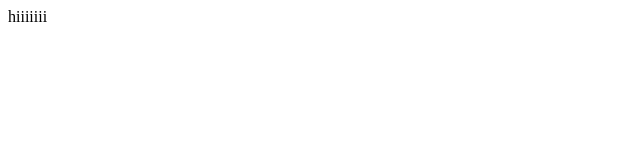
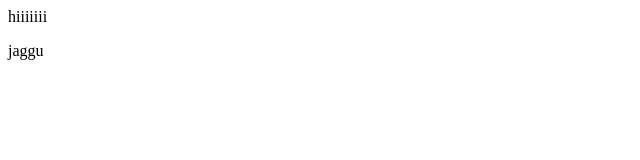
Before and after one commit to Jaggusm/abc, a plain HTML site: page index.html in a window 1280 px wide. Shown: the full height of the page, 0-640 px from the left. Drawn offline with Linux system fonts and the light colour scheme.

Commit message:
new think

```diff
--- a/index.html
+++ b/index.html
@@ -1 +1,2 @@
 <p>hiiiiiii</p>
+<p> jaggu</p>
```
